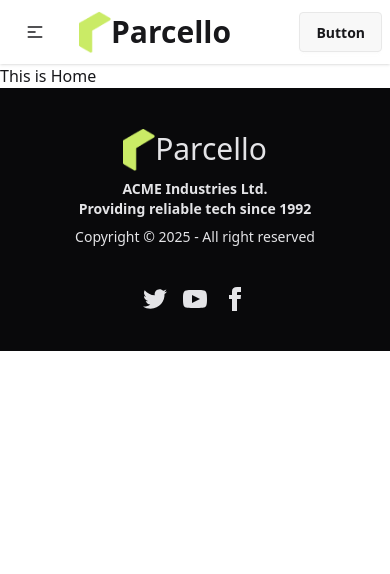
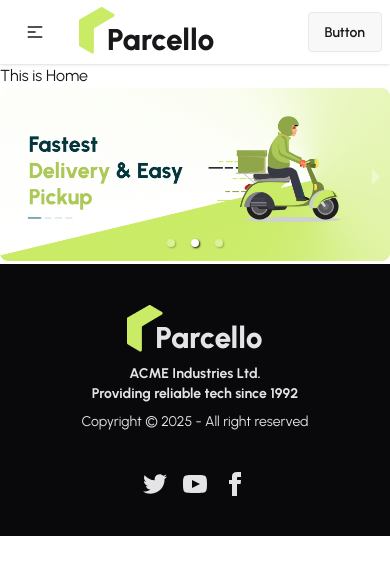
Before and after one commit to md-zeon/Parcello, a React (Vite) app in the folder parcello-client/: page / in a window 390 px wide. Shown: the top 574 px of the page. Built offline with nearby package versions, Linux system fonts and the light colour scheme.

Commit message:
Added Banner Carousel from react-responsive-carousel

```diff
--- a/parcello-client/package.json
+++ b/parcello-client/package.json
@@ -13,6 +13,7 @@
     "@tailwindcss/vite": "^4.1.11",
     "react": "^19.1.0",
     "react-dom": "^19.1.0",
+    "react-responsive-carousel": "^3.2.23",
     "react-router": "^7.6.3",
     "tailwindcss": "^4.1.11"
   },
--- a/parcello-client/src/index.css
+++ b/parcello-client/src/index.css
@@ -1,2 +1,10 @@
+@import url("https://fonts.googleapis.com/css2?family=Urbanist:ital,wght@0,100..900;1,100..900&display=swap");
 @import "tailwindcss";
 @plugin "daisyui";
+
+.font-urbanist {
+	font-family: "Urbanist", sans-serif;
+	font-optical-sizing: auto;
+	font-weight: 400;
+	font-style: normal;
+}
--- a/parcello-client/src/main.jsx
+++ b/parcello-client/src/main.jsx
@@ -6,6 +6,8 @@
 
 createRoot(document.getElementById("root")).render(
 	<StrictMode>
-		<RouterProvider router={router} />
+		<div className="font-urbanist max-w-7xl mx-auto">
+			<RouterProvider router={router} />
+		</div>
 	</StrictMode>,
 );
--- /dev/null
+++ b/parcello-client/src/pages/Home/Banner/Banner.jsx
@@ -0,0 +1,27 @@
+import "react-responsive-carousel/lib/styles/carousel.min.css"; // requires a loader
+import { Carousel } from "react-responsive-carousel";
+import bannerImg1 from "../../../assets/banner/banner1.png";
+import bannerImg2 from "../../../assets/banner/banner2.png";
+import bannerImg3 from "../../../assets/banner/banner3.png";
+const Banner = () => {
+	return (
+		<Carousel
+			autoPlay={true}
+			infiniteLoop={true}
+			showStatus={false}
+			showThumbs={false}
+		>
+			<div>
+				<img src={bannerImg1} />
+			</div>
+			<div>
+				<img src={bannerImg2} />
+			</div>
+			<div>
+				<img src={bannerImg3} />
+			</div>
+		</Carousel>
+	);
+};
+
+export default Banner;
--- a/parcello-client/src/pages/Home/Home.jsx
+++ b/parcello-client/src/pages/Home/Home.jsx
@@ -1,9 +1,11 @@
 import React from 'react';
+import Banner from './Banner/Banner';
 
 const Home = () => {
     return (
         <div>
             <h2>This is Home</h2>
+            <Banner />
         </div>
     );
 };
--- a/parcello-client/src/pages/shared/ParcelloLogo/ParcelloLogo.jsx
+++ b/parcello-client/src/pages/shared/ParcelloLogo/ParcelloLogo.jsx
@@ -1,13 +1,13 @@
 import logo from "../../../assets/logo.png";
 const ParcelloLogo = () => {
 	return (
-		<div className="flex items-center">
+		<div className="flex items-end">
 			<img
 				src={logo}
 				alt='Logo'
-                className="w-8"
+                className=" mb-1"
 			/>
-			<p className="text-3xl">Parcello</p>
+			<p className="text-3xl font-extrabold -ml-2">Parcello</p>
 		</div>
 	);
 };
```
Also changed, not shown: 1 other file (tests, documents, lock files or other folders).
